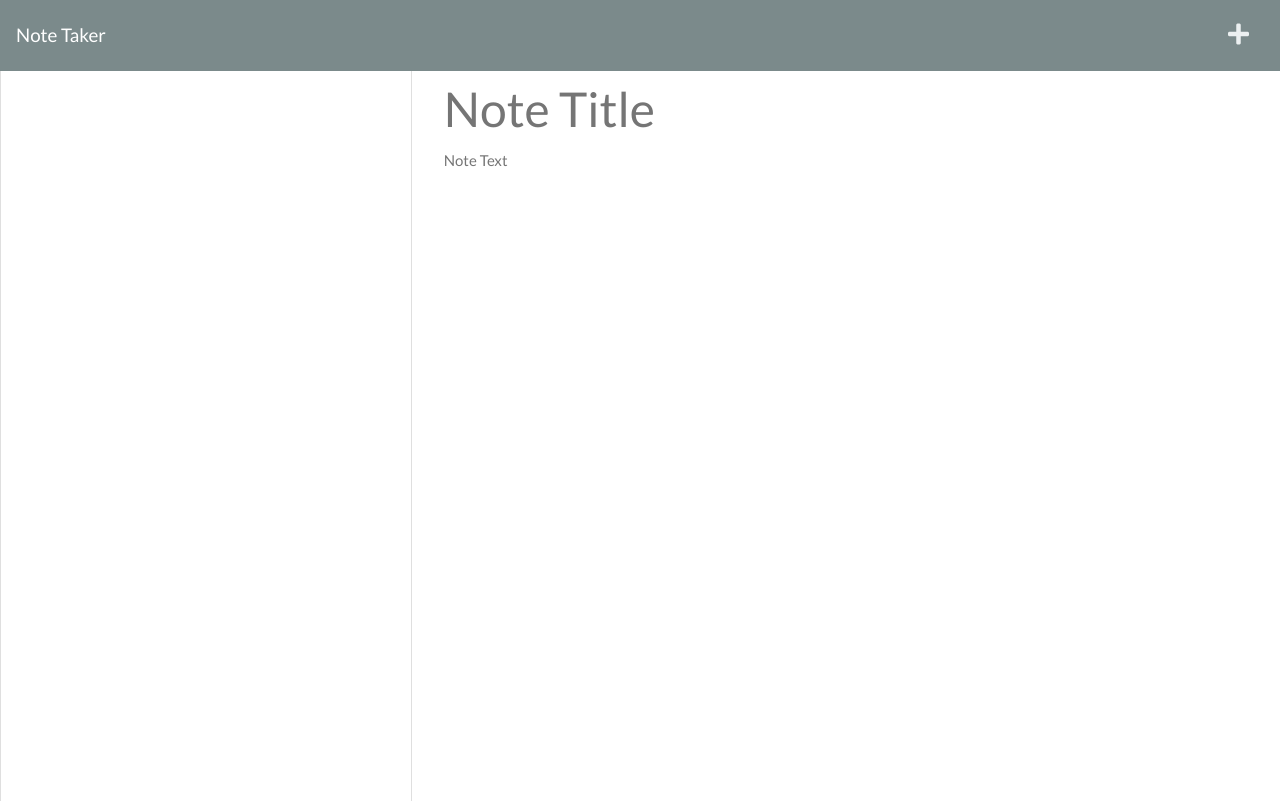
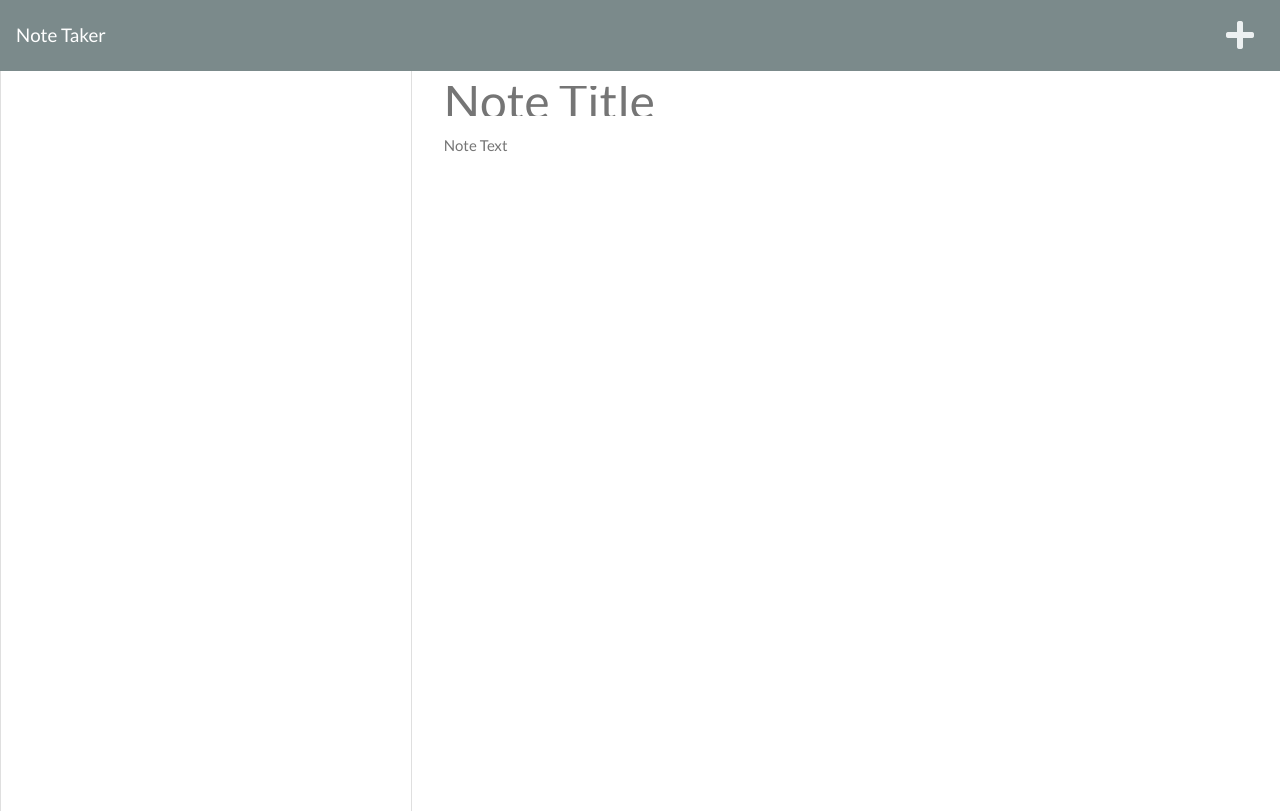
Before and after one commit to rahulgaur116/Note-Taker-, a website: page public/notes.html in a window 1280 px wide. Drawn offline with nearby package versions, Linux system fonts and the light colour scheme; no server answers.

Commit message:
added updated css

```diff
--- a/public/assets/css/styles.css
+++ b/public/assets/css/styles.css
@@ -10,9 +10,9 @@ body {
 }
 
 .icons i {
-  margin-left: 15px;
-  margin-right: 15px;
-  font-size: 1.5rem;
+  margin-left: 10px;
+  margin-right: 10px;
+  font-size: 2rem;
   cursor: pointer;
 }
 
@@ -26,23 +26,23 @@ body {
 
 .note-textarea {
   resize: none;
-  height: calc(100% - 63px);
-  padding-top: 15px;
+  height: calc(100% - 70px);
+  padding-top: 10px;
 }
 
 .note-title {
-  height: 50px;
-  margin-top: 13px;
+  height: 30px;
+  margin-top: 15px;
   font-size: 3rem;
 }
 
 .note-title:read-only,
 .note-textarea:read-only {
-  color: #757575;
+  color: #a78f8f;
 }
 
 .list-container .card {
-  height: calc(100vh - 70px);
+  height: calc(100vh - 60px);
   border-bottom: none;
   border-bottom-right-radius: 0;
   border-bottom-left-radius: 0;
```
